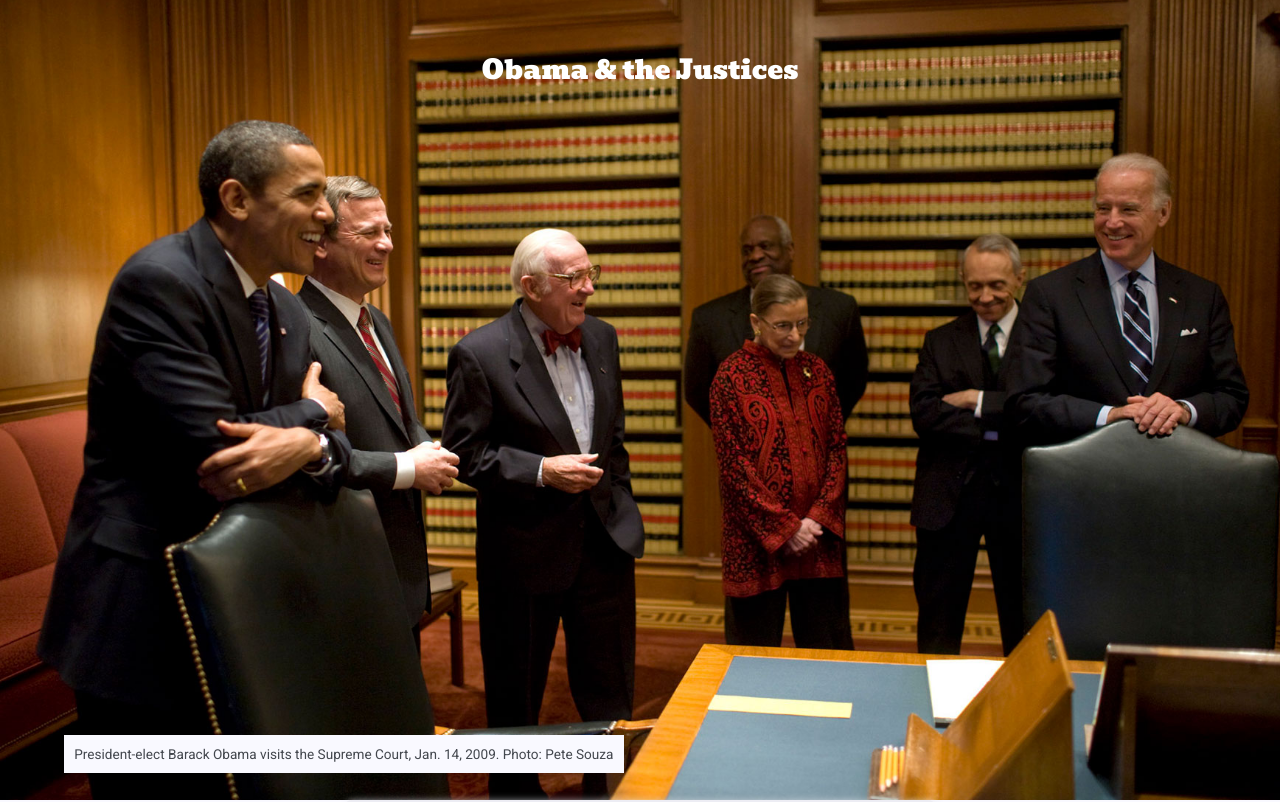
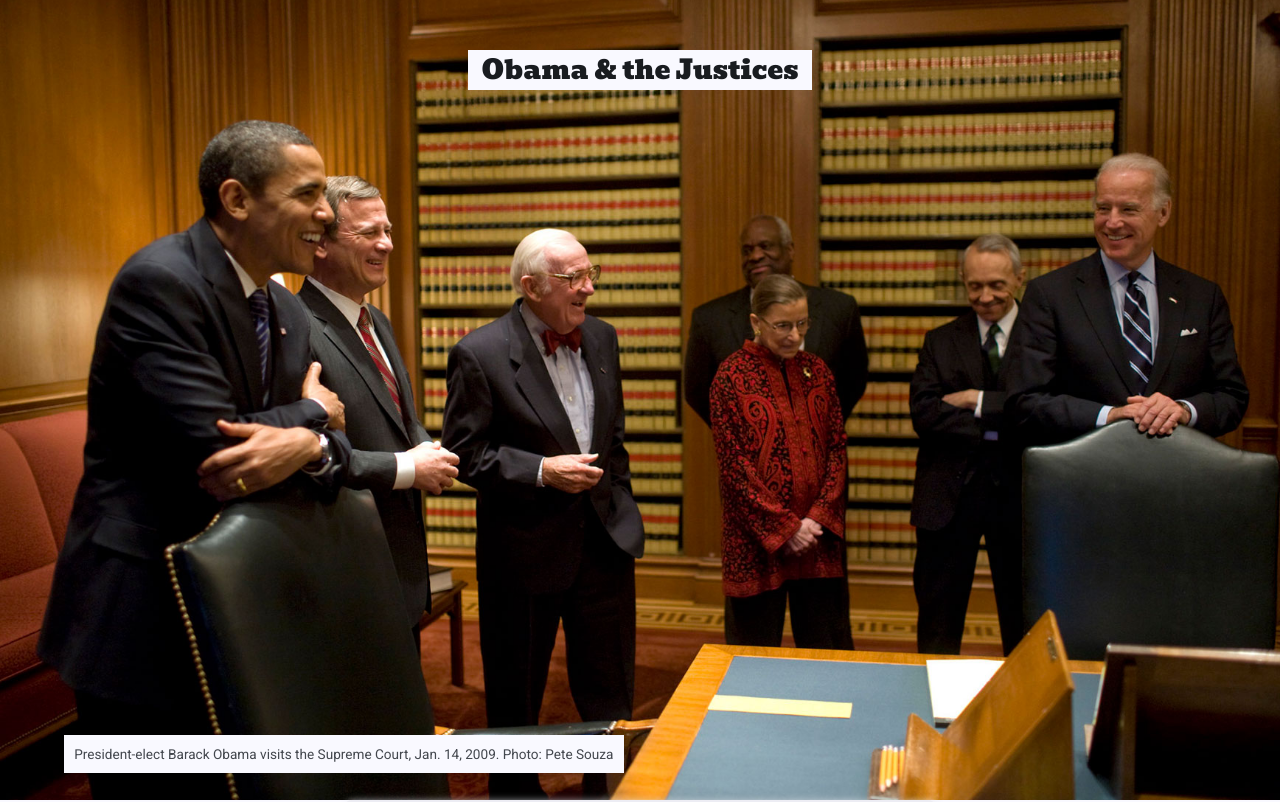
Before and after one commit to seankelliher/obama-scotus, a Vue app: page / in a window 1280 px wide. Shown: the top 802 px of the page. Built offline with nearby package versions, Linux system fonts and the light colour scheme.

Commit message:
Modify h1 to meet WACG reqs.

```diff
--- a/src/style.css
+++ b/src/style.css
@@ -260,7 +260,11 @@ h1 {
     font-style: normal;
     font-size: var(--fs2);
     line-height: 1.5;
-    color: #fff;
+    padding-left: 0.5em;
+    padding-right: 0.5em;
+    background: #f9f9ff; /* surface */
+    color: #191c20; /* on surface */
+    display: inline-block;
 }
 
 h2 {
```
